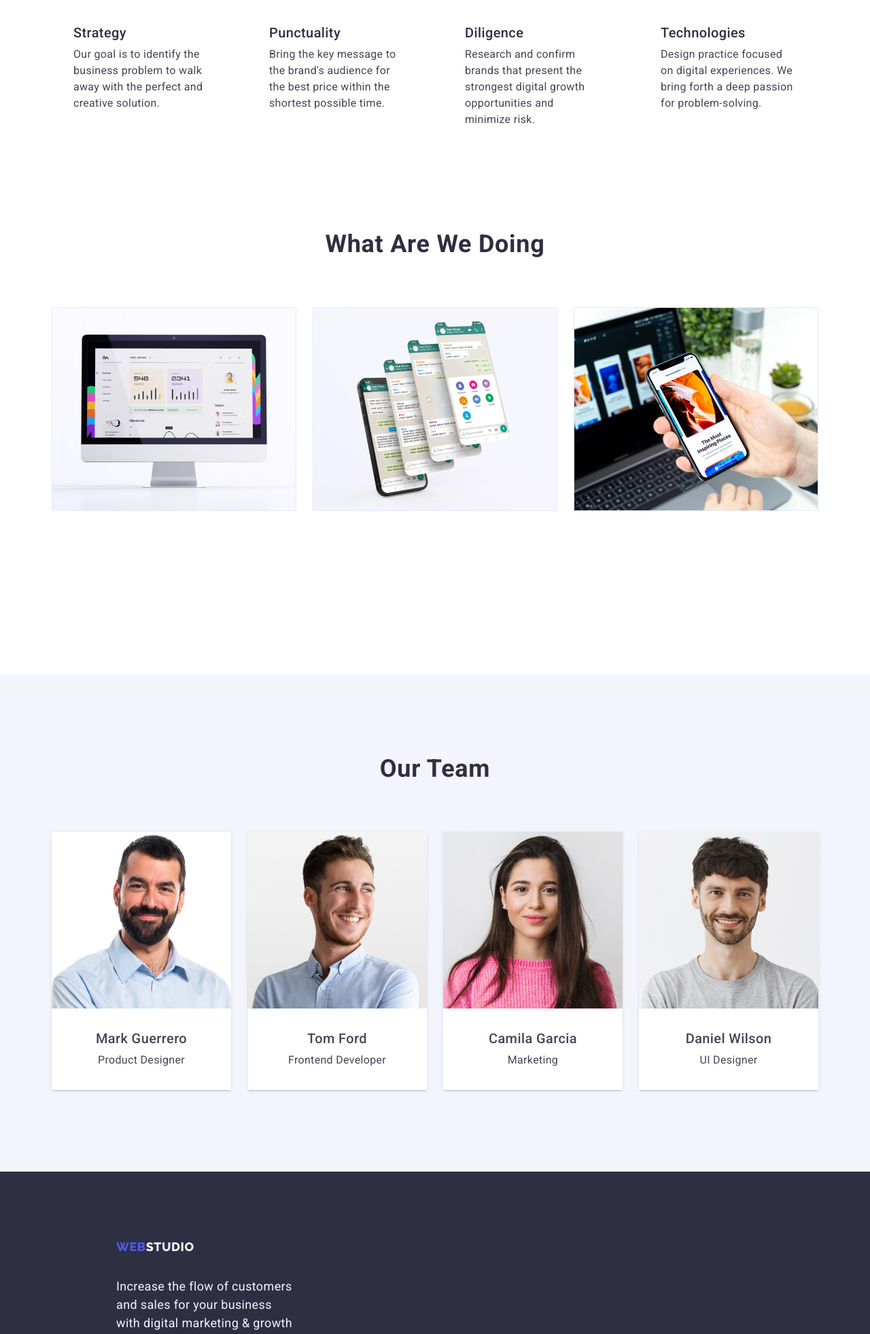
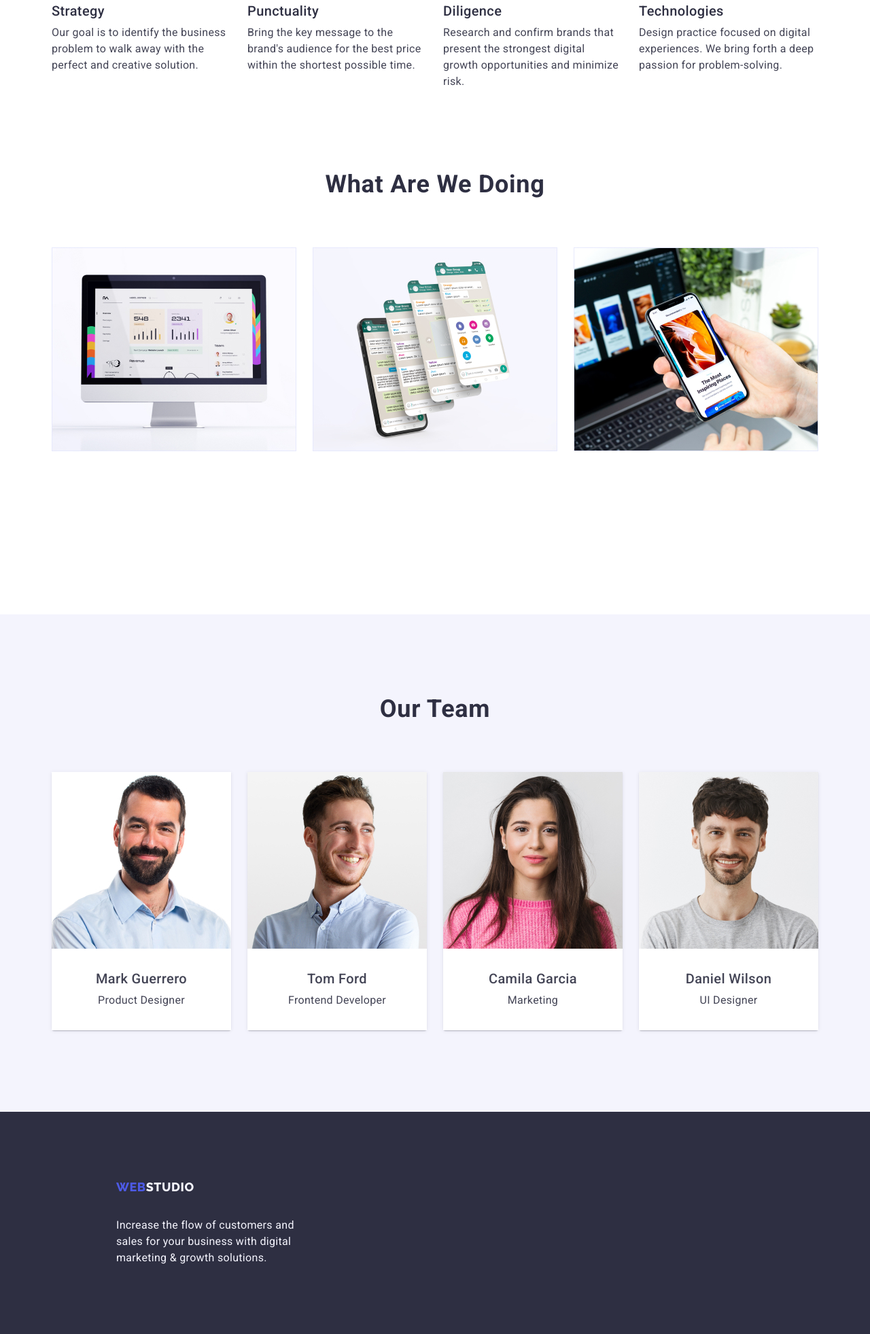
Before and after one commit to 1Anastacia1/goit-markup-hw-03, a plain HTML site: page index.html in a window 1280 px wide. Shown: the part 837-2800 px from the top of the page at 68% size. Drawn offline with nearby package versions, Linux system fonts and the light colour scheme.

Commit message:
Third commit

```diff
--- a/css/styles.css
+++ b/css/styles.css
@@ -348,10 +348,10 @@ padding-bottom: 120px;
 .caption-text{
 list-style:none;
 display: flex;
-align-items: flex-start;
+/* align-items: flex-start; */
 /* gap: 8px; */
 gap: 24px;
-flex-shrink: 0;
+/* flex-shrink: 0; */
 
 }
 .caption-subject{
@@ -383,8 +383,7 @@ line-height:1.2;
 letter-spacing:0.02em;
 color: #2e2f42;
 display: flex;
-max-width: 264px;
-padding: 32px;
+
 display: inline;
 align-items: center;
 
@@ -539,8 +538,8 @@ background: var(--white, #FFF);
 /*footer*/
 .footer{
 background-color: #2E2F42;
-padding-top: 100px;
-padding-bottom: 100px;
+
+
 }
 .foter-container{
 margin-left: 156px;
@@ -553,6 +552,7 @@ line-height:1.17;
 font-size:18px;
 font-weight:800;
 letter-spacing:0.03em;
+padding-top: 100px;
 text-transform: uppercase;
 display: inline-block;
 }
@@ -568,13 +568,12 @@ text-transform:uppercase;
 .footer-text{
 color: var(--cloud, #F4F4FD);
 font-family:'Roboto',sans-serif;
-font-size: 18px;
+font-size: 16px;
 font-weight: 400;
-line-height: 1.5;
 letter-spacing: 0.02em;
 display: flex;
 flex: auto;
-gap: 156px;
+/* gap: 156px; */
 max-width: 264px;
 margin-top: 18px;
 margin-bottom: 100px;
```
